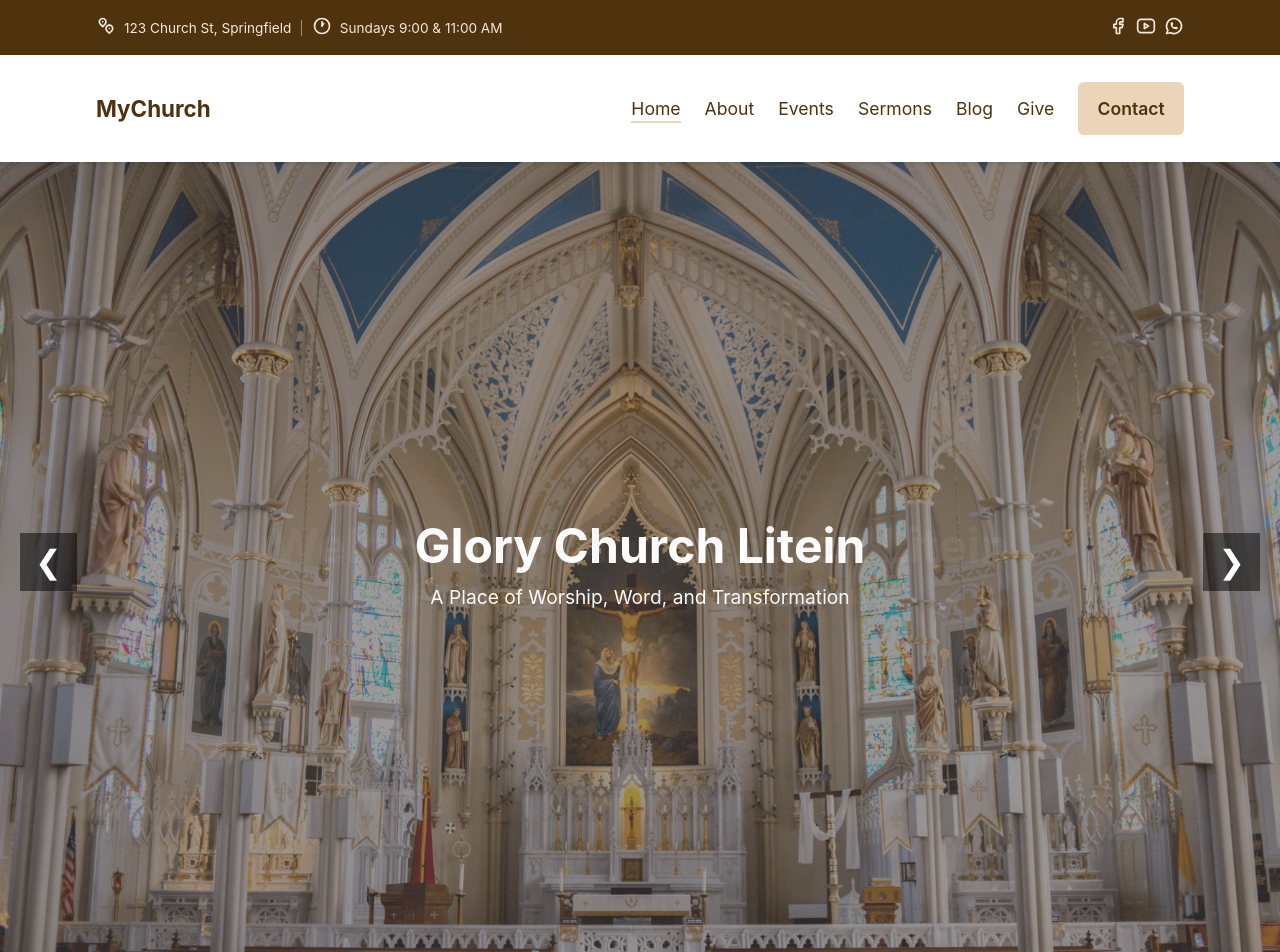
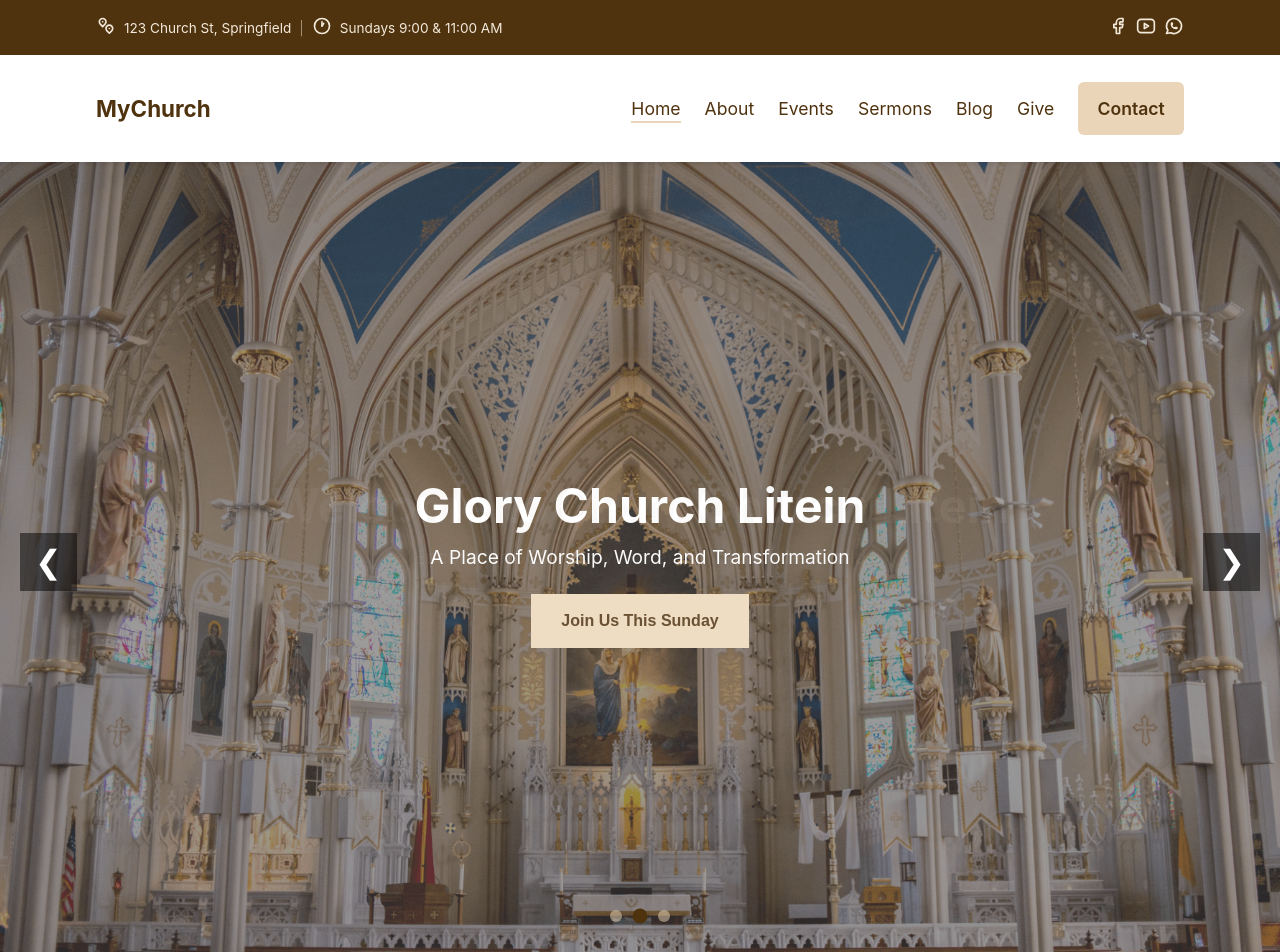
Before and after one commit to collinsMutai/Upendobaptistchurch, a React (Create React App) app in the folder frontend/: page / in a window 1280 px wide. Shown: the top 952 px of the page. Built offline with nearby package versions, Linux system fonts and the light colour scheme.

Commit message:
add hero slider

```diff
--- a/frontend/public/index.html
+++ b/frontend/public/index.html
@@ -1,4 +1,4 @@
-<!DOCTYPE html>
+<!doctype html>
 <html lang="en">
   <head>
     <meta charset="utf-8" />
@@ -24,6 +24,7 @@
       work correctly both with client-side routing and a non-root public URL.
       Learn how to configure a non-root public URL by running `npm run build`.
     -->
+    <base href="/" />
     <title>React App</title>
   </head>
   <body>
--- a/frontend/src/components/HeroSlider/HeroSlider.css
+++ b/frontend/src/components/HeroSlider/HeroSlider.css
@@ -45,7 +45,7 @@
   position: absolute;
   top: 50%;
   transform: translateY(-50%);
-  background: rgba(0,0,0,0.5);
+  background: rgba(0, 0, 0, 0.5);
   color: white;
   border: none;
   font-size: 2rem;
@@ -63,5 +63,52 @@
 }
 
 .nav:hover {
-  background: rgba(0,0,0,0.7);
+  background: rgba(0, 0, 0, 0.7);
 }
+
+.hero-btn {
+  margin-top: 25px;
+  padding: 18px 30px;
+  font-size: 1rem;
+  font-weight: 600;
+  color: #4f320e;
+  background-color: #ebd5b8;
+  border: none;
+  cursor: pointer;
+  transition: all 0.3s ease;
+}
+
+.hero-btn:hover {
+  background-color: #4f320e;
+  color: #ebd5b8;
+  transform: translateY(-2px);
+}
+
+/* Slide indicators (BOTTOM CENTER) */
+.indicators {
+  position: absolute;
+  bottom: 40px;          /* classic slider placement */
+  left: 50%;
+  transform: translateX(-50%);
+  display: flex;
+  gap: 12px;
+  z-index: 3;
+}
+
+.indicator {
+  width: 12px;
+  height: 12px;
+  background-color: rgba(235, 213, 184, 0.5);
+  border-radius: 50%;
+  cursor: pointer;
+  transition: all 0.3s ease;
+}
+
+.indicator:hover {
+  background-color: #ebd5b8;
+}
+
+.indicator.active {
+  background-color: #4f320e;
+  transform: scale(1.25);
+}
--- a/frontend/src/components/HeroSlider/HeroSlider.jsx
+++ b/frontend/src/components/HeroSlider/HeroSlider.jsx
@@ -52,10 +52,25 @@ const HeroSlider = () => {
           <div className="overlay">
             <h1>{slide.title}</h1>
             <p>{slide.subtitle}</p>
+            <button
+              className="hero-btn"
+              onClick={() => (window.location.href = "/contact")}
+            >
+              Join Us This Sunday
+            </button>
           </div>
         </div>
       ))}
-
+      {/* Slide indicators */}
+      <div className="indicators">
+        {slides.map((_, i) => (
+          <span
+            key={i}
+            className={`indicator ${i === current ? "active" : ""}`}
+            onClick={() => setCurrent(i)}
+          />
+        ))}
+      </div>
       <button className="nav prev" onClick={prevSlide}>
         ❮
       </button>
```
Also changed, not shown: 1 other file (tests, documents, lock files or other folders).
